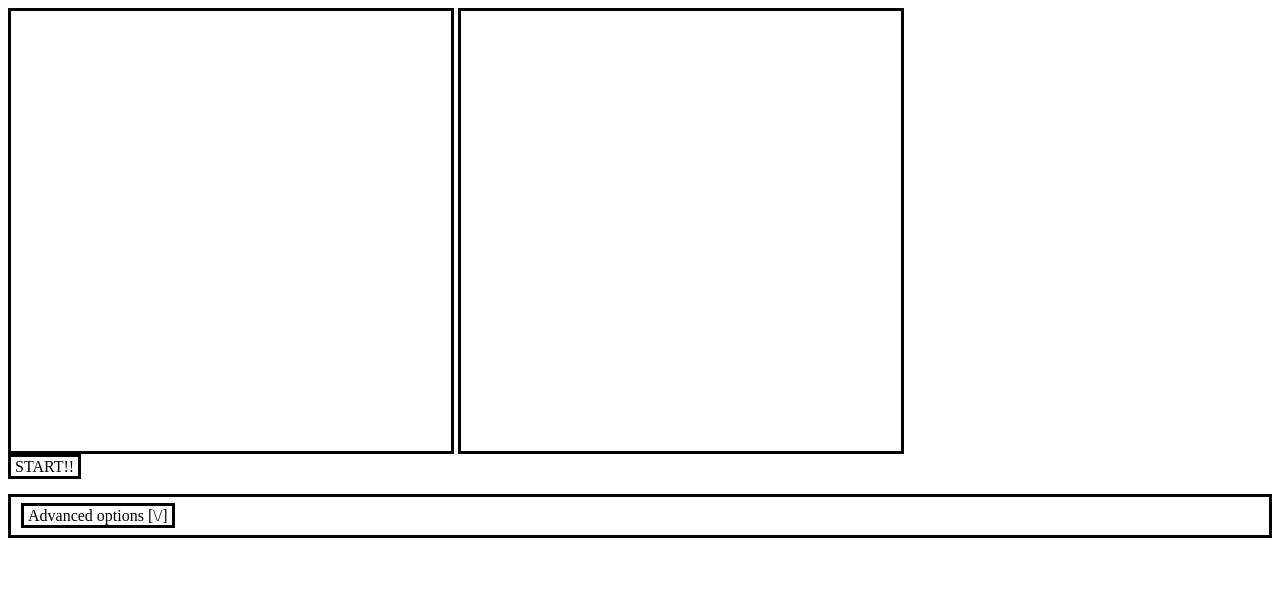
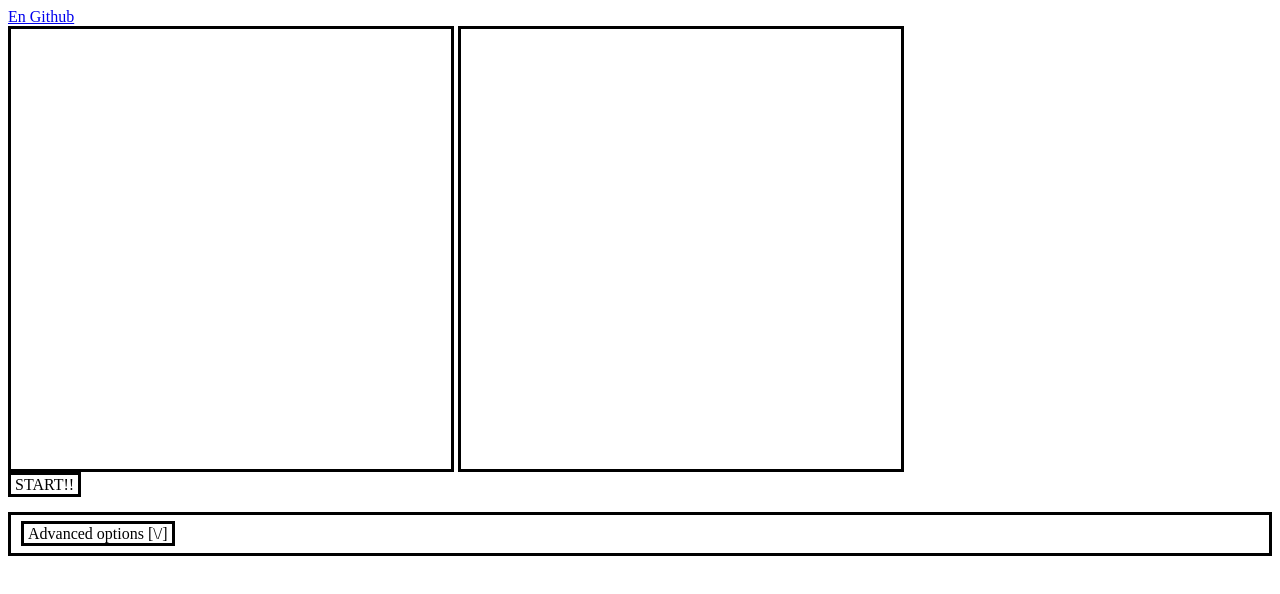
Before and after one commit to dirigity/diedric-agario, a plain HTML site: page index.html in a window 1280 px wide. Drawn offline with Linux system fonts and the light colour scheme.

Commit message:
Enlace a github

```diff
--- a/index.html
+++ b/index.html
@@ -43,6 +43,8 @@
 </style></head>
 
 <body onload="Launch()">
+    <a href="https://dirigity.github.io/diedric-agario/">En Github</a>
+    <br>
     <canvas id="PH" width="440" height="440" onclick="PH"></canvas>
     <canvas id="PV" width="440" height="440" onclick="PV"></canvas>
     <br>
```
